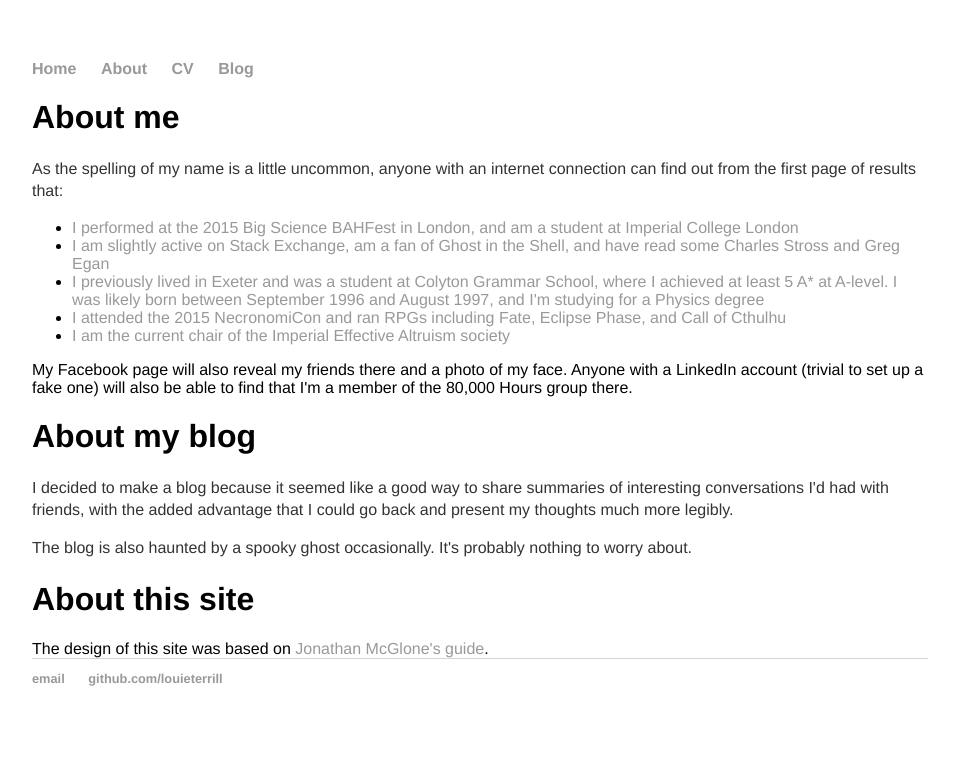
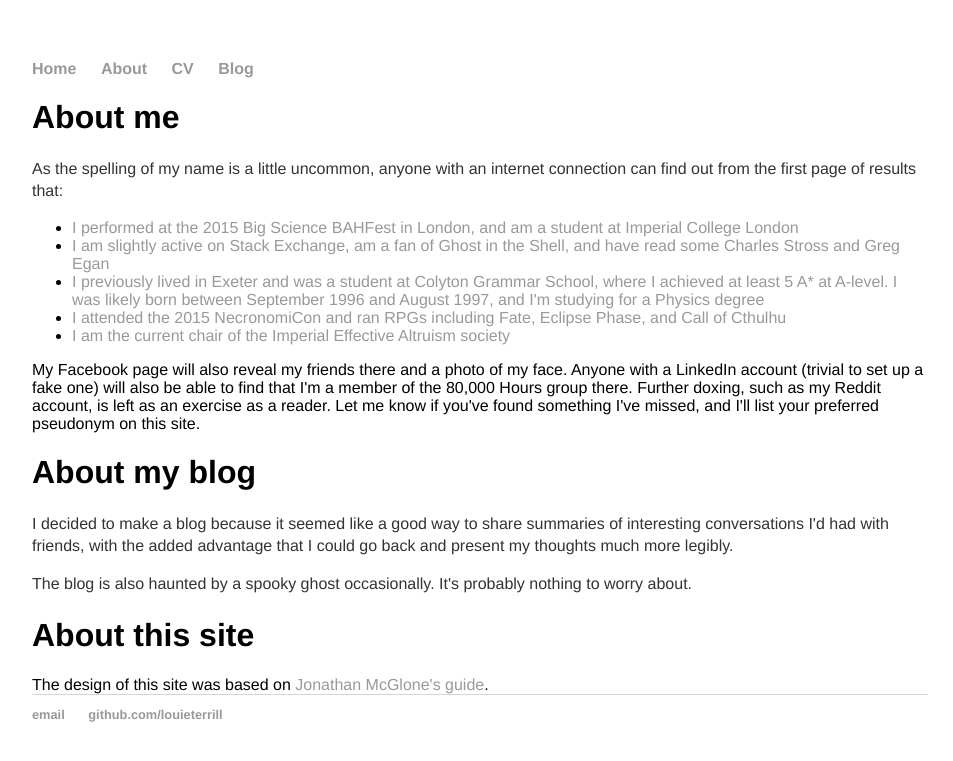
Before and after one commit to LouieTerrill/LouieTerrill.github.io, a Jekyll site: the page built from about/index.html, in a window 1280 px wide. Shown: the top 761 px of the page, without its empty margins (160-1113 px from the left). Built offline with Jekyll 4.4.1, drawn with Linux system fonts in a browser that asks for light colours.

Commit message:
Update index.html

```diff
--- a/about/index.html
+++ b/about/index.html
@@ -25,6 +25,8 @@ title: About
 </ul>
   My Facebook page will also reveal my friends there and a photo of my face.
   Anyone with a LinkedIn account (trivial to set up a fake one) will also be able to find that I'm a member of the 80,000 Hours group there.
+  Further doxing, such as my Reddit account, is left as an exercise as a reader.
+  Let me know if you've found something I've missed, and I'll list your preferred pseudonym on this site.
 </p>
 
 <h1>About my blog</h1>
```
